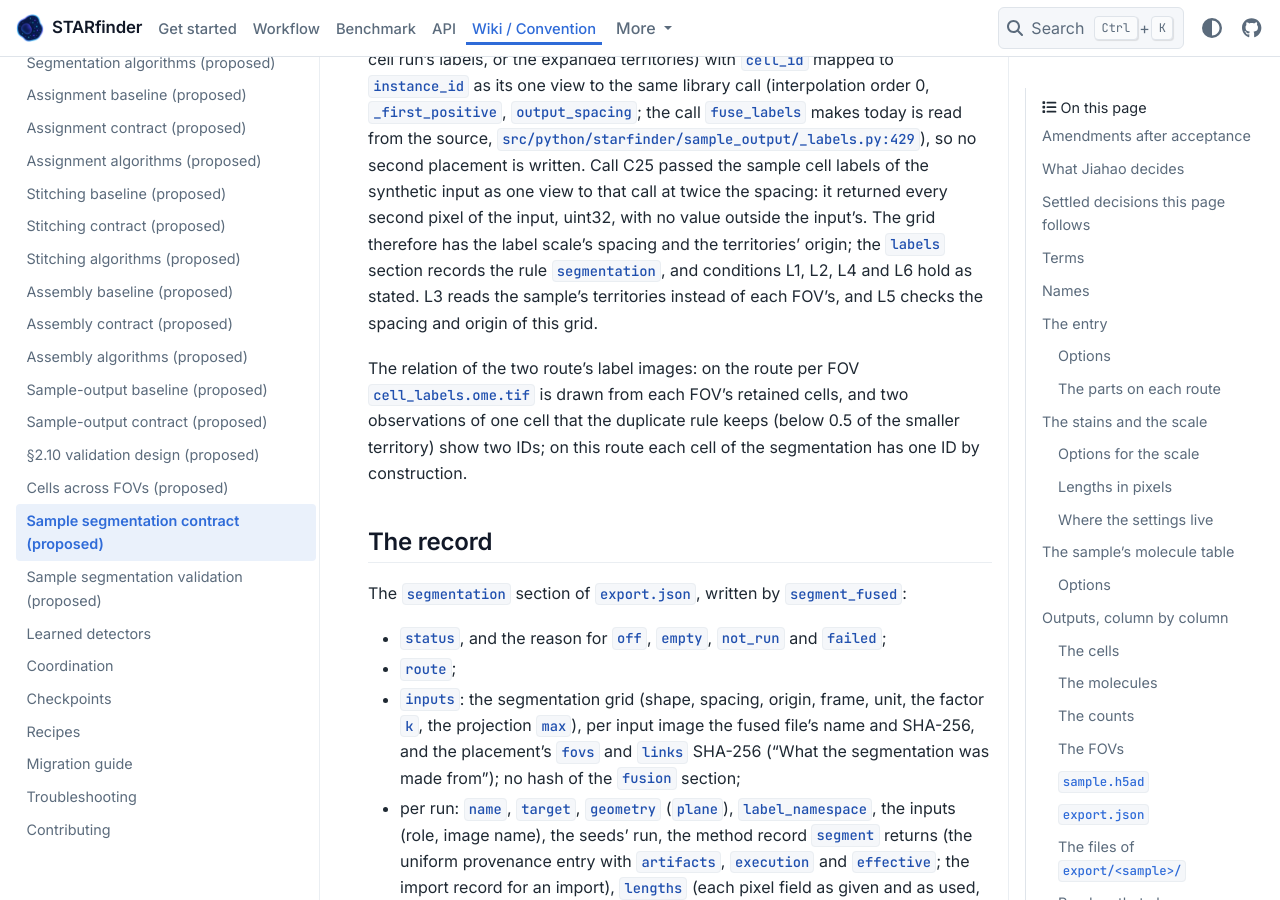
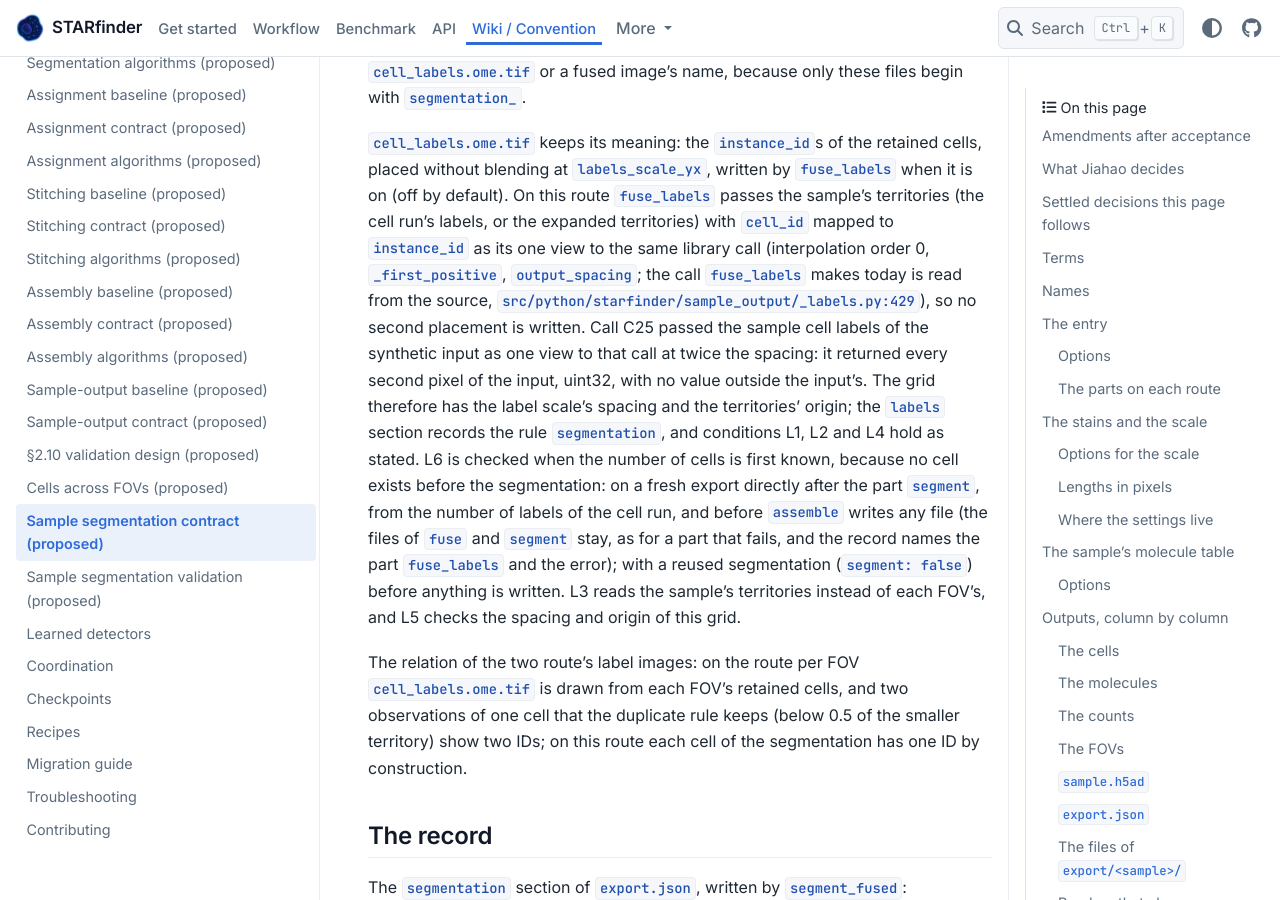
Before and after one commit to wanglab-broad/starfinder, a Sphinx documentation site: the page built from docs/sample-segmentation-contract.md, in a window 1280 px wide and 900 px high, scrolled down 31558 px. Built offline with Sphinx 7.4.7 and the PyData theme 0.15.4, drawn with Linux system fonts in a browser that asks for light colours; some of the changed text lies outside the part shown.

Commit message:
fix(w-428): address review findings (sample segmentation 4 of 6: the…)
On the route after fusion, the cell-count bound L6 is now checked where
operator decision R-20261010T053432Z-e5aabc7c puts it. With a reused
segmentation (`segment: false`) it is checked before anything is
written, from the number of labels in the saved cell run. On a fresh
export it is checked directly after the part `segment`, before
`assemble` writes. A refusal keeps the fused files and the segmentation
files and writes no table, sample.h5ad, territories, label image or
store. The record marks `fuse_labels` as failed, with the same error L6
raises on the route per FOV, and `complete` is …

Linear-Issue: W-428

```diff
--- a/docs/sample-segmentation-contract.md
+++ b/docs/sample-segmentation-contract.md
@@ -24,6 +24,11 @@ Status: Accepted (W-377, 2026-10-09, at 779ea77)
   reused ("The record"), because `assemble(..., segmentation=…)` has no other argument
   that holds them. Found by W-427 and its review. Operator decision, pending Jiahao's
   confirmation.
+* 2026-10-10: L6 on the route after fusion is checked when the number of cells is first
+  known, after `segment` and before `assemble` writes on a fresh export, before anything
+  is written with a reused segmentation ("The label images"), in place of "L6 holds as
+  stated", because the cells do not exist before the segmentation. Found by W-428 and its
+  review. Operator decision, pending Jiahao's confirmation.
 
 This page specifies the second route to a sample's cells, so that it can be implemented
 after Jiahao approves it: the fused Z maximum of a projection sample is segmented once,
@@ -662,7 +667,12 @@ Call C25 passed the sample cell labels of the synthetic input as one view to tha
 twice the spacing: it returned every second pixel of the input, uint32, with no value
 outside the input's. The grid therefore has the label scale's spacing and the
 territories' origin; the `labels` section records the rule
-`segmentation`, and conditions L1, L2, L4 and L6 hold as stated. L3 reads the sample's
+`segmentation`, and conditions L1, L2 and L4 hold as stated. L6 is checked when the
+number of cells is first known, because no cell exists before the segmentation: on a fresh
+export directly after the part `segment`, from the number of labels of the cell run, and
+before `assemble` writes any file (the files of `fuse` and `segment` stay, as for a part
+that fails, and the record names the part `fuse_labels` and the error); with a reused
+segmentation (`segment: false`) before anything is written. L3 reads the sample's
 territories instead of each FOV's, and L5 checks the spacing and origin of this grid.
 
 The relation of the two route's label images: on the route per FOV `cell_labels.ome.tif`
```
Also changed, not shown: docs/sample-output-contract.md (+9 -1 lines), docs/sample-segmentation-validation.md (+6 -1 lines), 3 other files.
